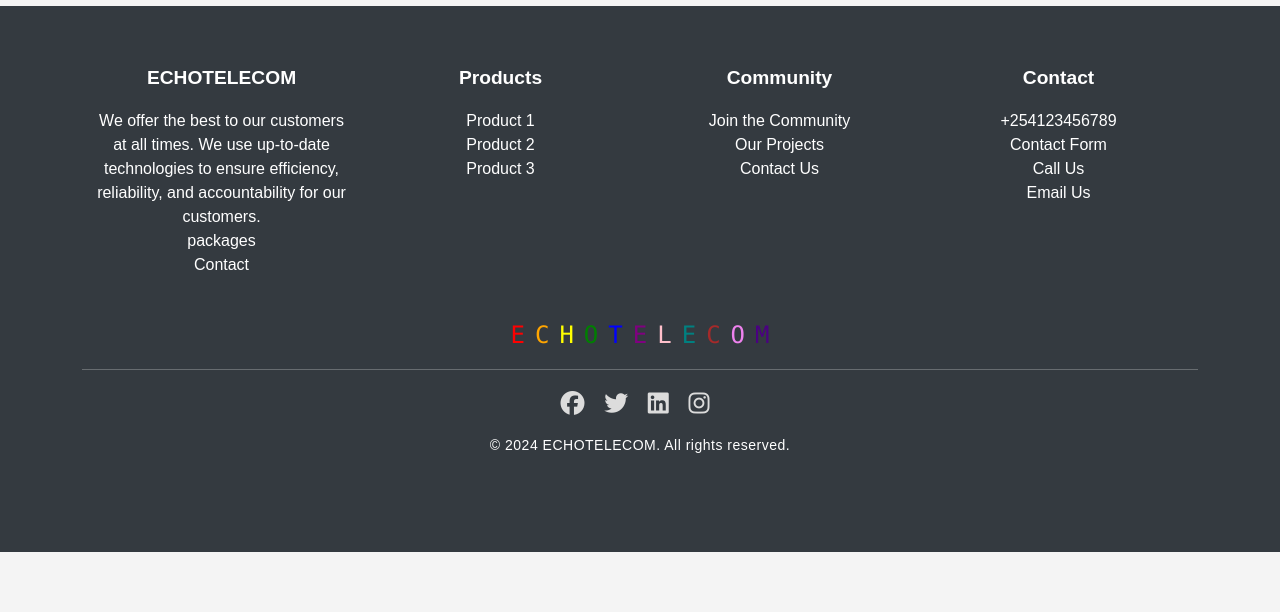
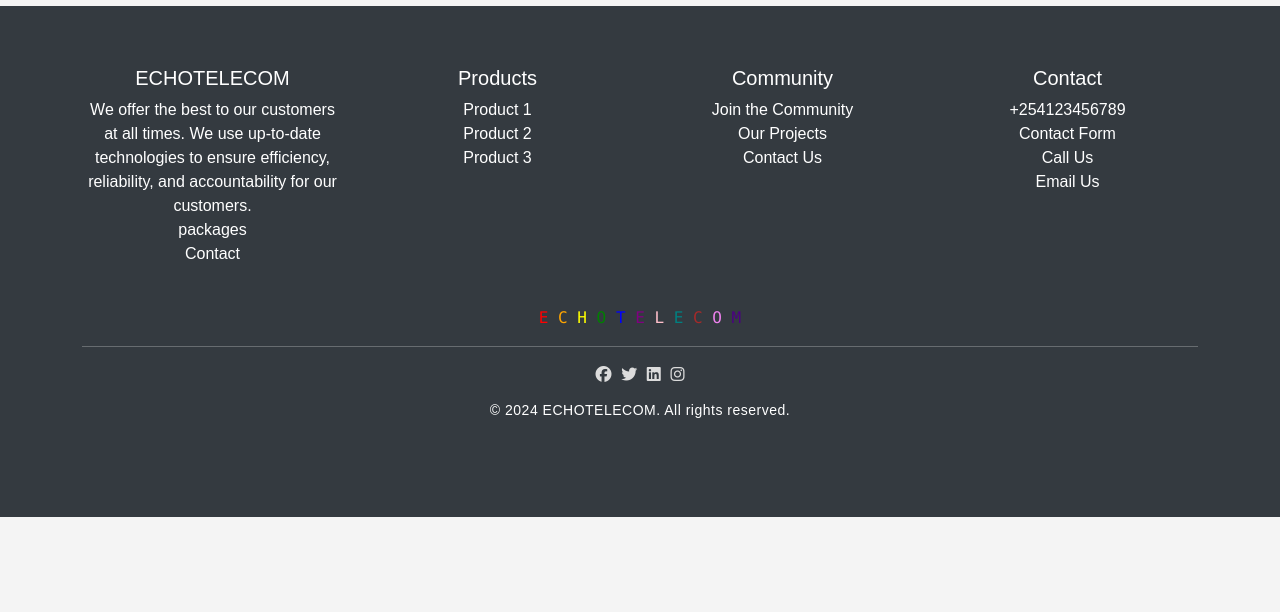
Before and after one commit to brusque7ns/echotelecom, a Flask app: page /about in a window 1280 px wide. Shown: the part 1953-2565 px from the top of the page. Run offline with Flask 3, Linux system fonts and the light colour scheme; some libraries are stand-ins or nearby versions.

Commit message:
Update about.html

```diff
--- a/templates/about.html
+++ b/templates/about.html
@@ -213,60 +213,6 @@
         }
     }
 
-    /* Footer Styling */
-        .footer {
-            background-color: #343a40;
-            color: white;
-            padding: 60px 0;
-        }
-
-        .footer .row {
-            margin: 0;
-        }
-
-        .footer h5 {
-            font-size: 1.2rem;
-            font-weight: bold;
-            margin-bottom: 20px;
-        }
-
-        .footer a {
-            color: #dcdcdc;
-            text-decoration: none;
-            font-size: 1rem;
-        }
-
-        .footer a:hover {
-            color: #007bff;
-            text-decoration: underline;
-        }
-
-        .footer .social-icons a {
-            margin-right: 10px;
-            font-size: 1.5rem;
-        }
-
-        .footer .social-icons a:hover {
-            color: #007bff;
-        }
-
-        .footer .social-icons i {
-            color: #dcdcdc;
-        }
-        /* Footer Customization */
-    .echotelecom-footer {
-        font-size: 1.5rem;
-        display: flex;
-        justify-content: center;
-        align-items: center;
-    }
-
-    .echotelecom-letter {
-        position: relative;
-        display: inline-block;
-        margin: 0 5px; /* Space between letters */
-    }
-
 h2 {
     text-align: center; /* Horizontally centers the text */
     font-size: 2.5rem; /* Adjust size as needed */
```
Also changed, not shown: other parts of templates/about.html (+43 -10 lines).
